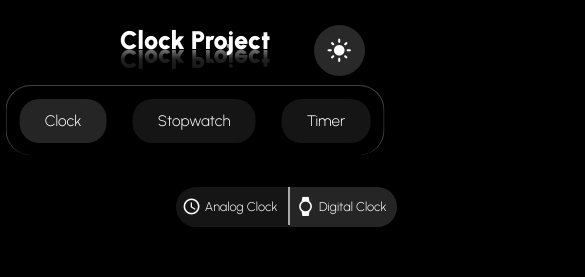
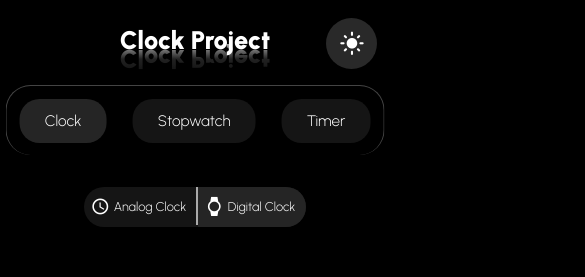
Before and after one commit to v-amirrr/Clock, a plain HTML site: page index.html in a window 390 px wide. Shown: the top 277 px of the page, 585 px wide, since content can reach past the window. Drawn offline with nearby package versions, Linux system fonts and the light colour scheme.

Commit message:
fixed project UI in mobile (responsive)

```diff
--- a/css/styles.css
+++ b/css/styles.css
@@ -152,8 +152,8 @@ nav ul li:hover{
 /* ! switch button */
 #mode-switch{
     position: absolute;
-    top: 2rem;
-    right: 2rem;
+    top: 1.4rem;
+    right: 1rem;
     cursor: pointer;
     display: flex;
     justify-content: center;
@@ -181,7 +181,7 @@ nav ul li:hover{
     margin: auto;
     margin-top: 8rem;
     text-align: center;
-    width: 45rem;
+    width: 100%;
     position: relative;
     display: flex;
     justify-content: center;
@@ -407,7 +407,7 @@ nav ul li:hover{
     margin: auto;
     margin-top: 3rem;
     text-align: center;
-    width: 45rem;
+    width: 50%;
     height: 10rem;
     position: relative;
     display: flex;
@@ -493,7 +493,7 @@ nav ul li:hover{
 #timer-page{
     margin: auto;
     text-align: center;
-    width: 45rem;
+    width: 50%;
     height: 10rem;
     position: relative;
     bottom: 5rem;
```
